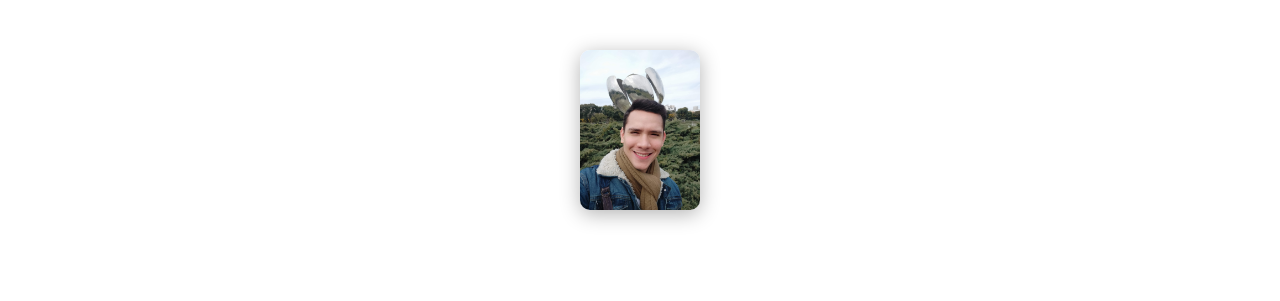
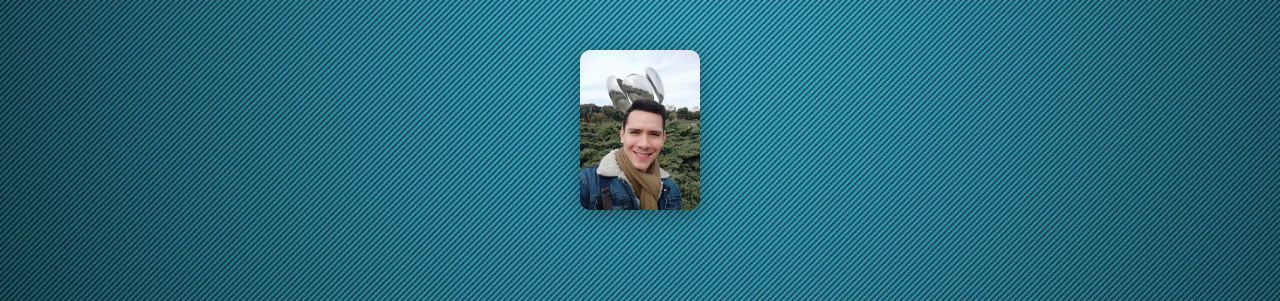
Before and after one commit to anget92/AngelTang, a plain HTML site: page index.html in a window 1280 px wide. Shown: the top 301 px of the page. Drawn offline with Linux system fonts and the light colour scheme; files that its build step writes are made by us from their sources.

Commit message:
Update style.css

```diff
--- a/style.css
+++ b/style.css
@@ -6,7 +6,7 @@
 
 }
 .main-container{
-    background-image:url("anget92/angeltang/Images/fondo2.jpg");
+    background-image:url("fondo2.jpg");
     background-size: cover;
     background-attachment: fixed;
     background-repeat: no-repeat;
```
